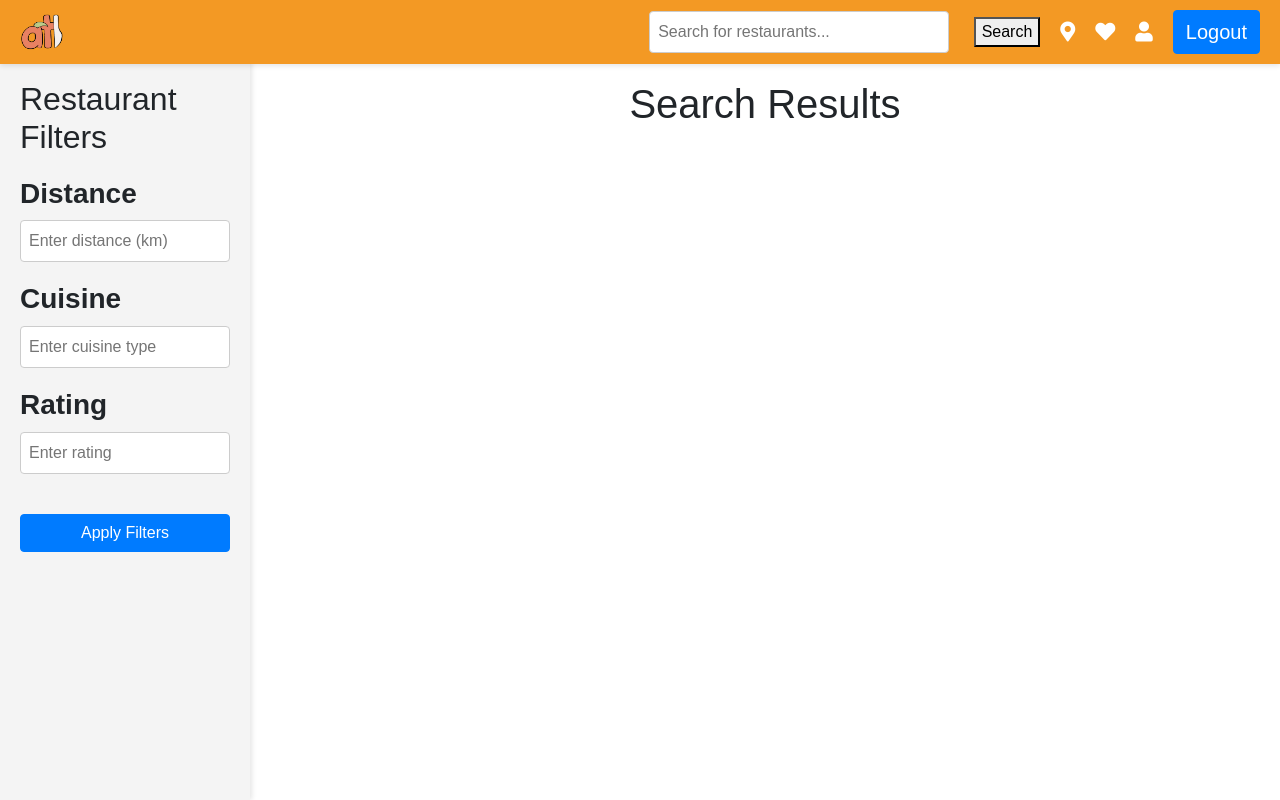
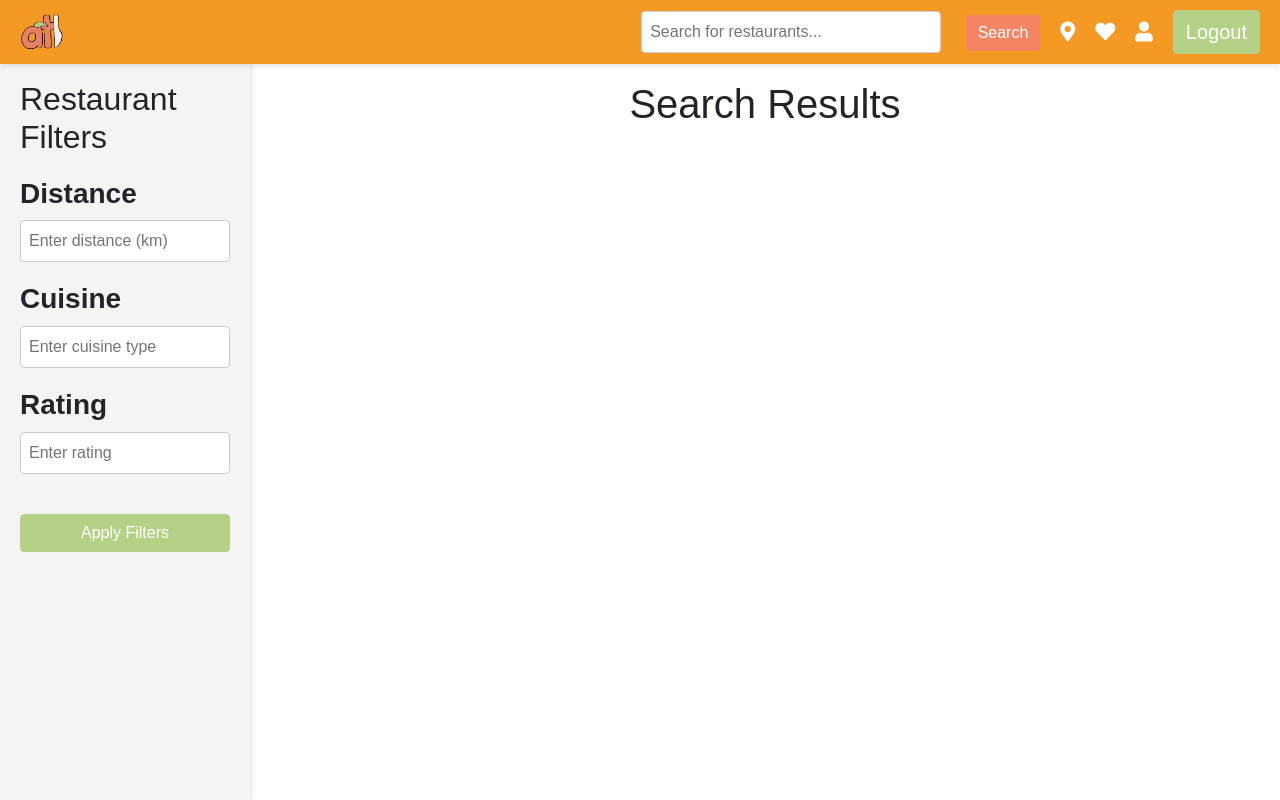
Before and after one commit to chritylong0104/AtlantaFoodFinder, a Django app: template restaurant_search/templates/restaurant_search/restaurant_search.html in a window 1280 px wide. Run offline with Django 3.2, Linux system fonts and the light colour scheme; the template is opened without the code that fills it, so the values that code supplies are empty; some libraries are stand-ins or nearby versions.

Commit message:
button colors

```diff
--- a/restaurant_search/templates/restaurant_search/restaurant_search.html
+++ b/restaurant_search/templates/restaurant_search/restaurant_search.html
@@ -22,14 +22,14 @@
             <div class="search-bar">
                 <form action="{% url 'restaurant_search' %}" method="GET">
                     <input type="text" name="search_query" placeholder="Search for restaurants...">
-                    <button type="submit">Search</button>
+                    <button type="submit" class="btn btn-search">Search</button>
                 </form>
             </div>
             <div class="nav-icons">
                 <a href="#" class="map"><i class="fas fa-map-marker-alt"></i></a>
                 <a href="#" class="favorites"><i class="fas fa-heart"></i></a>
                 <a href="{% url 'profile' %}" class="profile"><i class="fas fa-user"></i></a>
-                <a href="{% url 'logout' %}" class="btn btn-primary">Logout</a>
+                <a href="{% url 'logout' %}" class="btn btn-primary custom-logout-btn">Logout</a>
             </div>
         </div>
     </nav>
@@ -54,7 +54,7 @@
         <input type="hidden" name="user_lat" id="user_lat" value="{{ user_lat }}">
         <input type="hidden" name="user_lng" id="user_lng" value="{{ user_lng }}">
         <input type="hidden" name="search_query" value="{{ search_query }}">
-        <button type="submit" class="btn btn-primary">Apply Filters</button>
+        <button type="submit" class="btn btn-primary custom-apply-btn">Apply Filters</button>
     </form>
 </aside>
 
--- a/static/css/styles.css
+++ b/static/css/styles.css
@@ -90,6 +90,16 @@ body {
 .custom-apply-btn:hover {
     background-color: #45a049; /* Darker green on hover */
     border-color: #45a049;
+}
+
+.btn-search {
+    background-color: #F58462; /* Change this to your desired color */
+    color: white; /* Text color */
+    border: none; /* Remove border if needed */
+}
+
+.btn-search:hover {
+    background-color: #f16b47; /* Darker shade for hover effect */
 }
 
 .welcome-section {
--- a/templates/restaurant_search/restaurant_detail.html
+++ b/templates/restaurant_search/restaurant_detail.html
@@ -22,14 +22,14 @@
             <div class="search-bar">
                 <form action="{% url 'restaurant_search' %}" method="GET">
                     <input type="text" name="search_query" placeholder="Search for restaurants...">
-                    <button type="submit">Search</button>
+                    <button type="submit" class="btn btn-search">Search</button>
                 </form>
             </div>
             <div class="nav-icons">
                 <a href="#" class="map"><i class="fas fa-map-marker-alt"></i></a>
                 <a href="#" class="favorites"><i class="fas fa-heart"></i></a>
                 <a href="{% url 'profile' %}" class="profile"><i class="fas fa-user"></i></a>
-                <a href="{% url 'logout' %}" class="btn btn-primary">Logout</a>
+                <a href="{% url 'logout' %}" class="btn btn-primary custom-logout-btn">Logout</a>
             </div>
         </div>
     </nav>
@@ -94,7 +94,6 @@
                     <p class="review-date">{{ review.relative_time_description }}</p>
                 </div>
             {% endfor %}
-            <button class="btn btn-primary add-review">Post Review</button>
         </section>
 
         <section class="location">
--- a/user_authentication/templates/home/home.html
+++ b/user_authentication/templates/home/home.html
@@ -19,7 +19,7 @@
             <div class="search-bar">
                 <form action="{% url 'restaurant_search' %}" method="GET">
                     <input type="text" name="search_query" placeholder="Search for restaurants...">
-                    <button type="submit">Search</button>
+                    <button type="submit" class="btn btn-search">Search</button>
                 </form>
             </div>
             <div class="nav-icons">
@@ -56,7 +56,7 @@
     <!-- Main Content Area -->
     <main class="main-content">
     <div class="welcome-section" style="background-image: url('{% static 'images/background.jpg' %}');">
-        <h1 class="welcome-message">Welcome, {{ user.username }}</h1>
+        <h1 class="welcome-message">Welcome {{ user.username }}</h1>
     </div>
     <div id="restaurant-cards" class="restaurant-cards">
         <!-- Cards will be dynamically inserted here -->
--- a/user_authentication/templates/profile/profile.html
+++ b/user_authentication/templates/profile/profile.html
@@ -22,14 +22,14 @@
             <div class="search-bar">
                 <form action="{% url 'restaurant_search' %}" method="GET">
                     <input type="text" name="search_query" placeholder="Search for restaurants...">
-                    <button type="submit">Search</button>
+                    <button type="submit" class="btn btn-search">Search</button>
                 </form>
             </div>
             <div class="nav-icons">
                 <a href="#" class="map"><i class="fas fa-map-marker-alt"></i></a>
                 <a href="#" class="favorites"><i class="fas fa-heart"></i></a>
                 <a href="{% url 'profile' %}" class="profile"><i class="fas fa-user"></i></a>
-                <a href="{% url 'logout' %}" class="btn btn-primary">Logout</a>
+                <a href="{% url 'logout' %}" class="btn btn-primary custom-logout-btn">Logout</a>
             </div>
         </div>
     </nav>
--- a/user_authentication/templates/registration/login.html
+++ b/user_authentication/templates/registration/login.html
@@ -14,13 +14,13 @@
 			margin: 0;
 			padding: 0;
 			height: 100%;
-			background: #7abecc !important;
+			background: #F39924 !important;
 		}
 		.user_card {
 			width: 350px;
 			margin-top: auto;
 			margin-bottom: auto;
-			background: #74cfbf;
+			background: #B5D185;
 			position: relative;
 			display: flex;
 			justify-content: center;
@@ -44,7 +44,7 @@
 
 		.login_btn {
 			width: 100%;
-			background: #33ccff !important;
+			background: #F58462 !important;
 			color: white !important;
 		}
 		.login_btn:focus {
--- a/user_authentication/templates/registration/register.html
+++ b/user_authentication/templates/registration/register.html
@@ -13,13 +13,13 @@
 			margin: 0;
 			padding: 0;
 			height: 100%;
-			background: #7abecc !important;
+			background: #F39924 !important;
 		}
 		.user_card {
 			width: 350px;
 			margin-top: auto;
 			margin-bottom: auto;
-			background: #74cfbf;
+			background: #B5D185;
 			position: relative;
 			display: flex;
 			justify-content: center;
@@ -41,7 +41,7 @@
 		}
 		.login_btn {
 			width: 100%;
-			background: #33ccff !important;
+			background: #F58462 !important;
 			color: white !important;
 		}
 		.login_btn:focus {
```
